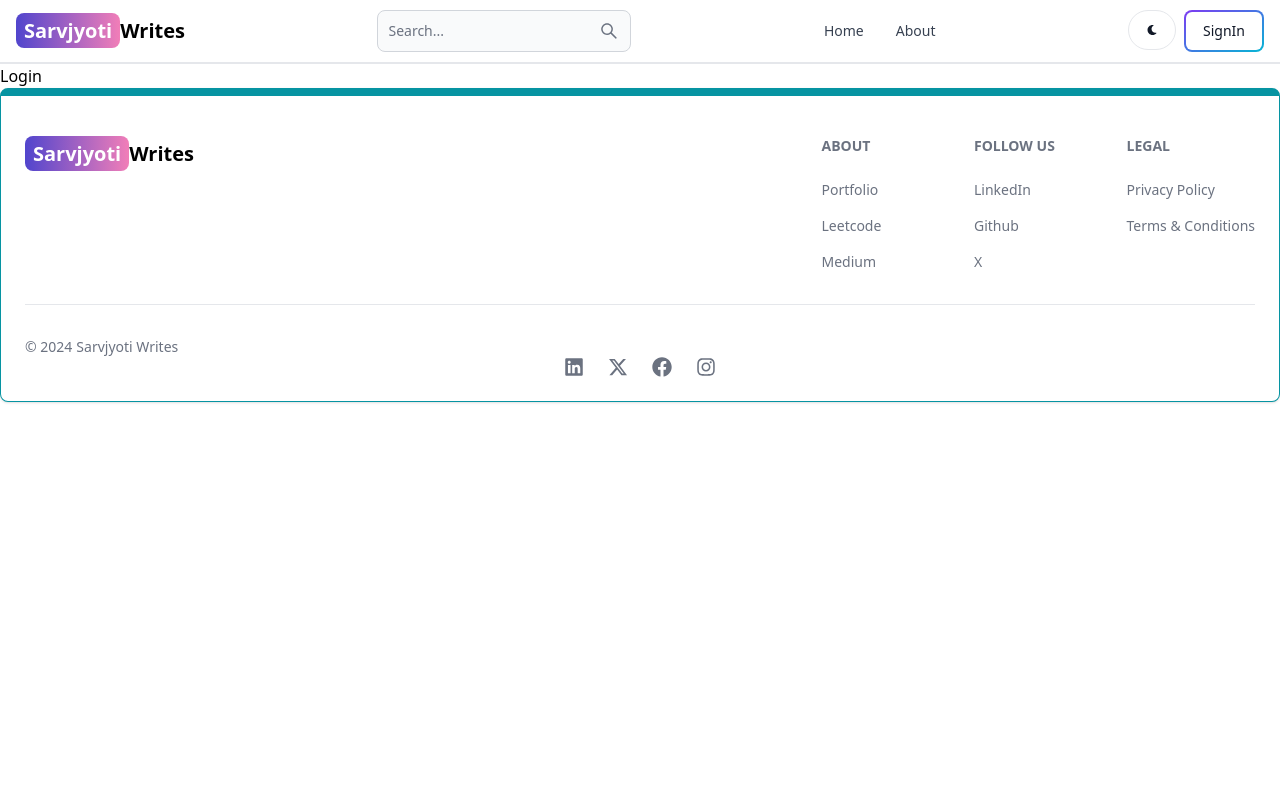
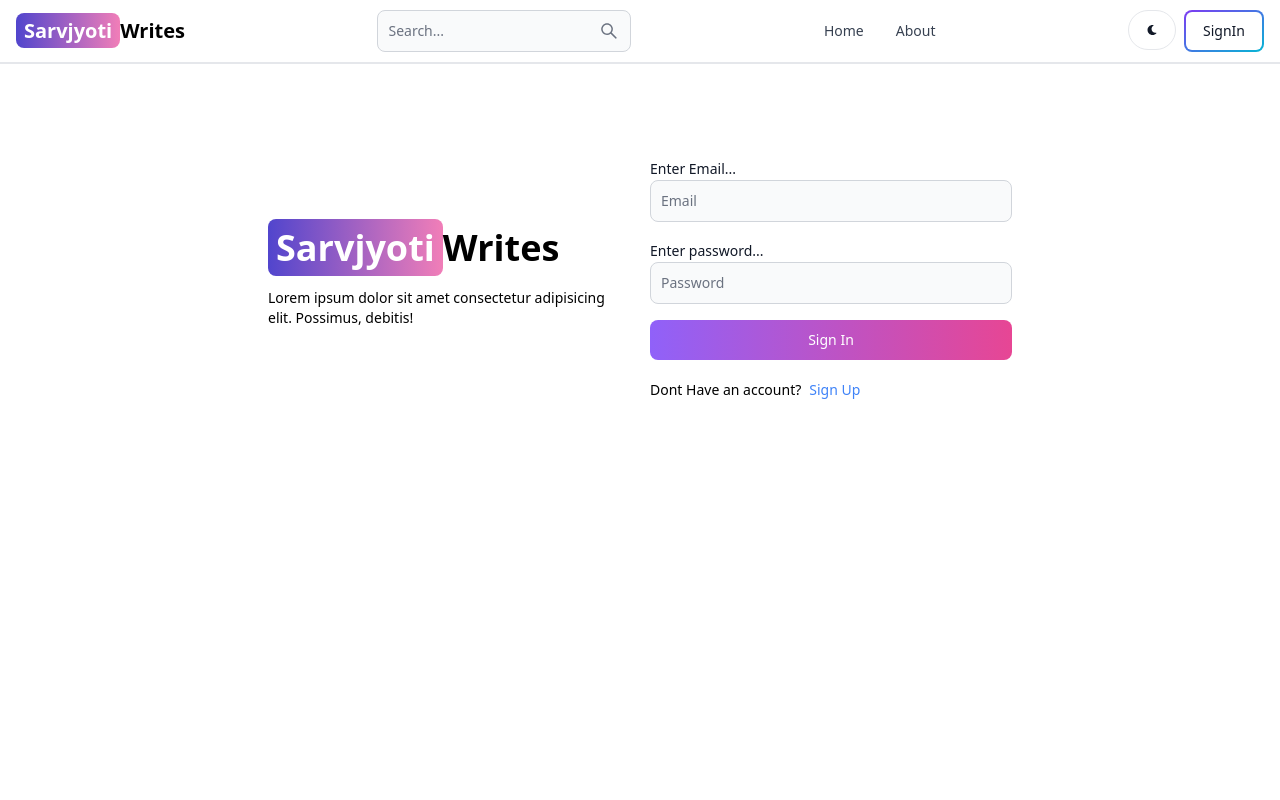
Before and after one commit to RSarvjyoti/Sarvjyoti_Writes, a React (Vite) app in the folder client/: page /sign-in in a window 1280 px wide. Shown: the top 800 px of the page. Built offline with nearby package versions, Linux system fonts and the light colour scheme.

Commit message:
Completed signin functionality

```diff
--- a/client/src/pages/Signin.jsx
+++ b/client/src/pages/Signin.jsx
@@ -1,7 +1,95 @@
-import React from 'react'
+import { Button, Label, TextInput } from "flowbite-react";
+import React, { useState } from "react";
+import { Link, useNavigate } from "react-router-dom";
+import axios from "axios";
 
 export function Signin() {
+  const [formData, setFormData] = useState({});
+  const [errorMessage, setErrorMessage] = useState(""); // Define error message state
+  const [loading, setLoading] = useState(false); // Define loading state
+
+  const navigate = useNavigate();
+
+  const handleChange = (e) => {
+    setFormData({ ...formData, [e.target.id]: e.target.value });
+  };
+
+  const handleSubmit = async (e) => {
+    e.preventDefault();
+    setLoading(true); // Set loading to true when form submission starts
+    try {
+      const res = await axios.post('/api/auth/signin', formData); // Axios POST request
+      const data = res.data;
+
+      if (data.success === false) {
+        return setErrorMessage(data.message); // Set error message if signup failed
+      }
+      setLoading(false);
+      navigate('/');
+    } catch (error) {
+      console.error("Signup Failed:", error.response?.data || error.message);
+      setErrorMessage(error.response?.data?.message || "An unexpected error occurred.");
+    } finally {
+      setLoading(false); // Set loading to false after submission is complete
+    }
+  };
+
   return (
-    <div>Login</div>
-  )
+    <div className="min-h-screen mt-20">
+      <div className="flex p-3 max-w-3xl mx-auto flex-col md:flex-row md:items-center gap-5">
+        {/* Left side */}
+        <div className="flex-1">
+          <Link to="/" className=" font-bold dark:text-white text-4xl">
+            <span className="px-2 py-1 bg-gradient-to-r from-indigo-700 to-pink-400 rounded-lg text-white">
+              Sarvjyoti
+            </span>
+            Writes
+          </Link>
+          <p className="text-sm mt-5">
+            Lorem ipsum dolor sit amet consectetur adipisicing elit. Possimus,
+            debitis!
+          </p>
+        </div>
+        {/* Right side */}
+        <div className="flex-1">
+          <form className="flex flex-col gap-4" onSubmit={handleSubmit}>
+            <div>
+              <Label value="Enter Email..." />
+              <TextInput
+                type="email"
+                placeholder="Email"
+                id="email"
+                onChange={handleChange}
+              />
+            </div>
+            <div>
+              <Label value="Enter password..." />
+              <TextInput
+                type="password"
+                placeholder="Password"
+                id="password"
+                onChange={handleChange}
+              />
+            </div>
+            {errorMessage && (
+              <p className="text-red-500 text-sm">{errorMessage}</p>
+            )}
+            <Button
+              gradientDuoTone="purpleToPink"
+              type="submit"
+              disabled={loading} // Disable button while loading
+            >
+              {loading ? "Signing In..." : "Sign In"} {/* Show loading text */}
+            </Button>
+          </form>
+          <div className="flex gap-2 text-sm mt-5">
+            <span>Dont Have an account?</span>
+            <Link to="/sign-up" className="text-blue-500">
+              Sign Up
+            </Link>
+          </div>
+        </div>
+      </div>
+    </div>
+  );
 }
```
